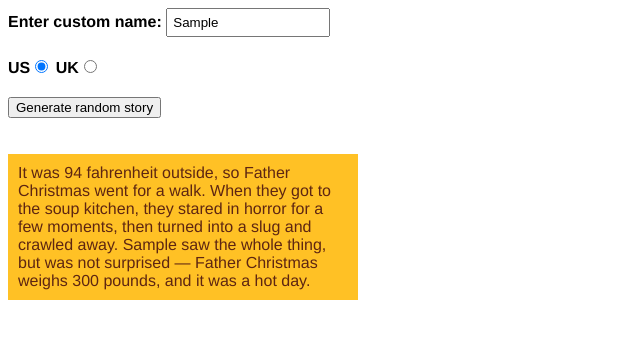
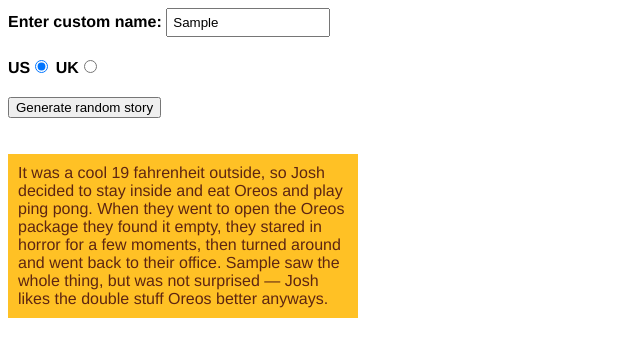
Before and after one commit to mkrs90/silly-story-generator, a plain HTML site: page index.html in a window 1280 px wide. Both pictures are taken after typing "Sample" into the empty fields and a click on the button "Generate random story". Shown: the whole page, without its empty margins (0-640 px from the left). Drawn offline with Linux system fonts and the light colour scheme.

Commit message:
changed story to match awesomeinc

```diff
--- a/index.html
+++ b/index.html
@@ -4,37 +4,8 @@
     <meta charset="utf-8">
     <meta http-equiv="X-UA-Compatible" content="IE=edge,chrome=1">
     <meta name="viewport" content="width=device-width">
-
+    <link rel="stylesheet" href="style.css">
     <title>Silly story generator</title>
-
-    <style>
-
-    body {
-      font-family: helvetica, sans-serif;
-      width: 350px;
-    }
-
-    label {
-      font-weight: bold;
-    }
-
-    div {
-      padding-bottom: 20px;
-    }
-
-    input[type="text"] {
-      padding: 5px;
-      width: 150px;
-    }
-
-    p {
-      background: #FFC125;
-      color: #5E2612;
-      padding: 10px;
-      visibility: hidden;
-    }
-
-    </style>
   </head>
 
   <body>
--- a/main.js
+++ b/main.js
@@ -8,13 +8,29 @@ function randomValueFromArray(array){
     return array[random];
 }
 
-const storyText = "It was 94 fahrenheit outside, so :insertx: went for a walk. When they got to :inserty:, they stared in horror for a few moments, then :insertz:. Bob saw the whole thing, but was not surprised — :insertx: weighs 300 pounds, and it was a hot day.";
+const storyText = "It was a cool 19 fahrenheit outside, so :insertx: \
+decided to stay inside and eat Oreos and play ping pong. When they went to \
+open the Oreos package they :inserty:, they stared in horror \
+for a few moments, then :insertz:. Nick saw the whole thing, but was \
+not surprised — :insertx: likes the double stuff Oreos better anyways.";
 
-const insertX = ["Willy the Goblin", "Big Daddy", "Father Christmas"];
+const insertX = [
+    "Andrew",
+    "Keith",
+    "Josh"
+];
 
-const insertY = ["the soup kitchen", "Disneyland", "the White House"];
+const insertY = [
+    "found it empty",
+    "found only one left",
+    "found the filling replaced with peanutbutter"
+];
 
-const insertZ = ["spontaneously combusted", "melted into a puddle on the sidewalk", "turned into a slug and crawled away"];
+const insertZ = [
+    "decided maybe they would go for that walk",
+    "decided to just play ping pong",
+    "turned around and went back to their office"
+];
 
 randomize.addEventListener('click', result);
 
@@ -31,14 +47,14 @@ function result() {
 
     if(customName.value !== '') {
         const name = customName.value;
-        newStory = newStory.replaceAll('Bob', name);
+        newStory = newStory.replaceAll('Nick', name);
     }
 
     if(document.getElementById("uk").checked) {
-        const weight = Math.round(300 / 14) + " stone";
-        const temperature = Math.round((94 - 32) * 5/9) + " centigrade";
-        newStory = newStory.replaceAll('300 pounds', weight);
-        newStory = newStory.replaceAll('94 fahrenheit', temperature);
+        const britishCookie = "Hydrox cookies"
+        const temperature = Math.round((19 - 32) * 5/9) + " centigrade";
+        newStory = newStory.replaceAll('Oreos', britishCookie);
+        newStory = newStory.replaceAll('19 fahrenheit', temperature);
     }
 
     story.textContent = newStory;
--- a/style.css
+++ b/style.css
@@ -0,0 +1,24 @@
+body {
+    font-family: helvetica, sans-serif;
+      width: 350px;
+    }
+
+label {
+    font-weight: bold;
+}
+
+div {
+    padding-bottom: 20px;
+}
+
+input[type="text"] {
+    padding: 5px;
+    width: 150px;
+}
+
+p {
+    background: #FFC125;
+    color: #5E2612;
+    padding: 10px;
+    visibility: hidden;
+}
```
